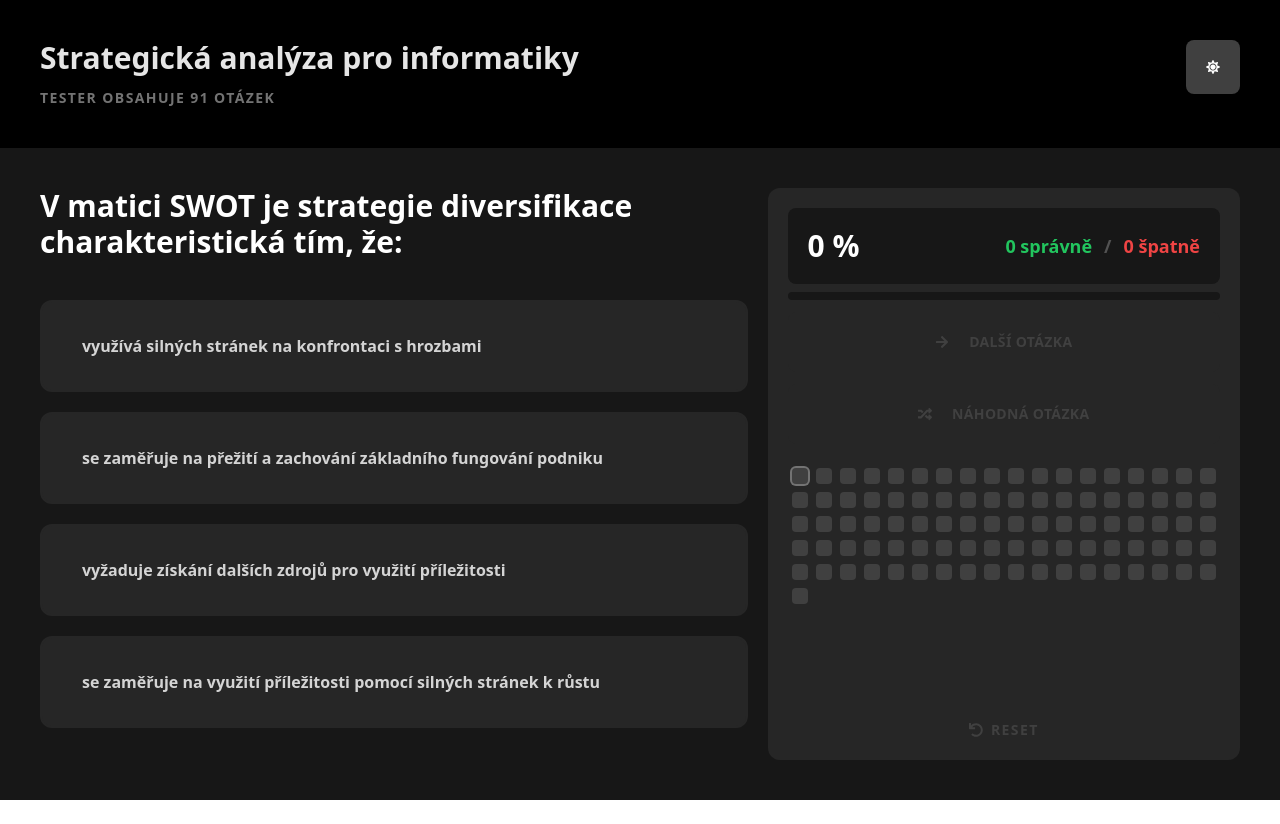
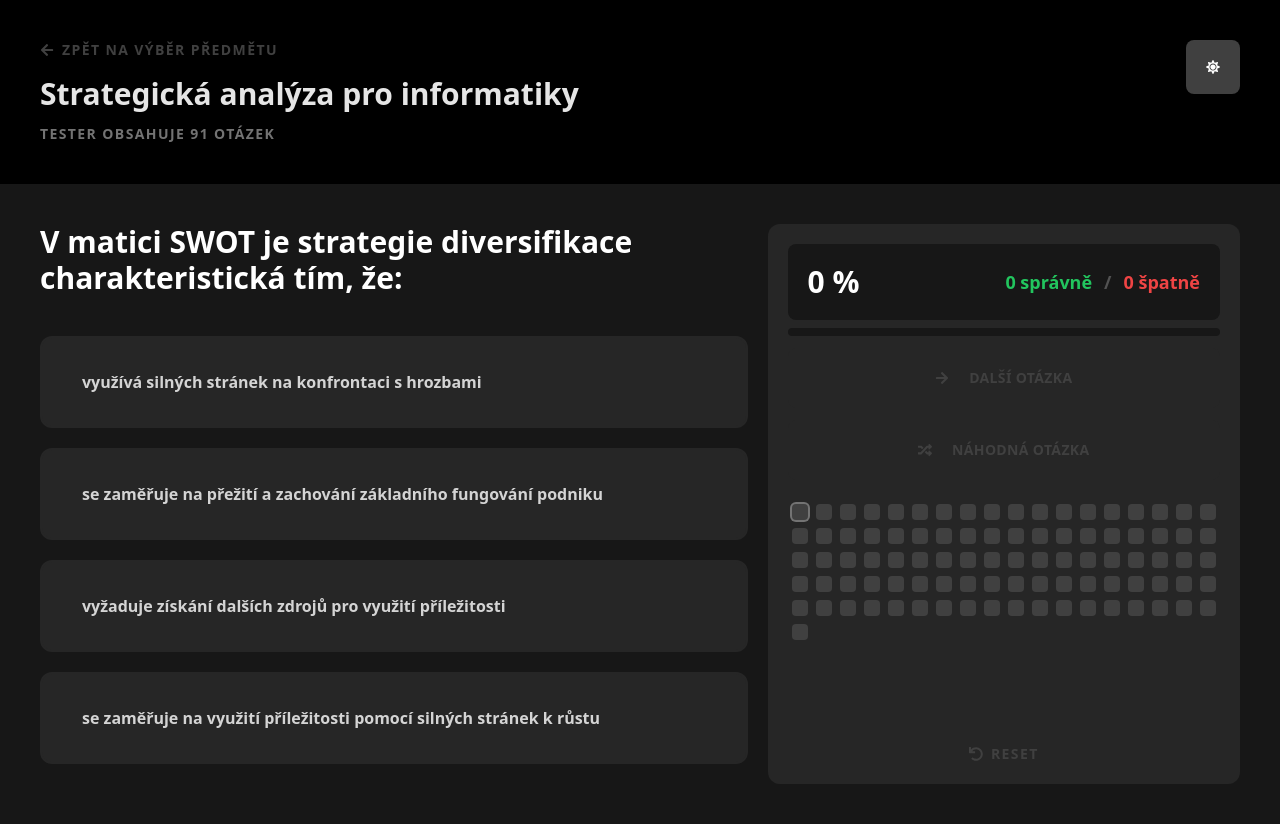
Before and after one commit to jirkavrba/vse-tester, a Next.js app: page /tester/3SG201 in a window 1280 px wide. Before the commit the page ends 800 px from the top, so only its background shows below. Built offline with nearby package versions, Linux system fonts and the light colour scheme.

Commit message:
Add header navigation link

```diff
--- a/src/components/Header.tsx
+++ b/src/components/Header.tsx
@@ -1,4 +1,6 @@
+import Link from "next/link";
 import { useContext } from "react";
+import { FaArrowLeft, FaBackward } from "react-icons/fa";
 import { ApplicationContext } from "../layout/ApplicationLayout";
 import DarkModeSwitch from "./DarkModeSwitch";
 
@@ -21,6 +23,9 @@ const Header: React.FC<HeaderProps> = ({
         >
             <div className="flex w-full flex-row items-start justify-between">
                 <div className="flex w-full flex-col items-center lg:w-auto lg:items-start">
+                    <Link href={"/"} className={`flex flex-row items-center gap-2 mb-4 uppercase text-sm tracking-widest font-bold transition-all ${darkmode ? "text-neutral-700 hover:text-white" : "text-neutral-400 hover:text-black"}`}>
+                        <FaArrowLeft /> Zpět na výběr předmětu
+                    </Link>
                     <h1
                         className={`text-center text-lg font-bold lg:text-left lg:text-3xl ${
                             darkmode ? "text-neutral-200" : "text-black"
@@ -34,7 +39,10 @@ const Header: React.FC<HeaderProps> = ({
                 </div>
             </div>
             <div className="">
-                <DarkModeSwitch dark={darkmode} toggle={() => setDarkmode(!darkmode)} />
+                <DarkModeSwitch
+                    dark={darkmode}
+                    toggle={() => setDarkmode(!darkmode)}
+                />
             </div>
         </header>
     );
```
